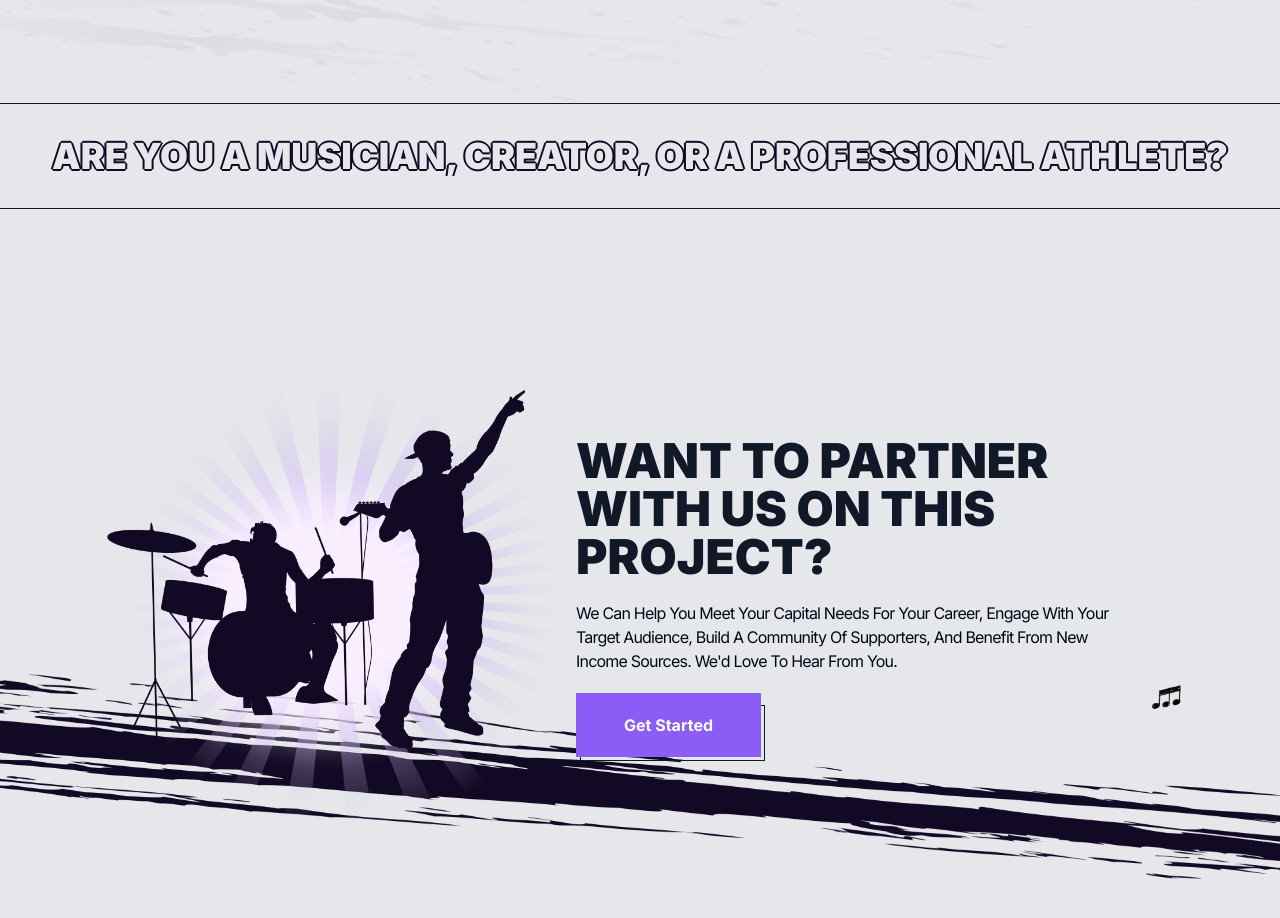
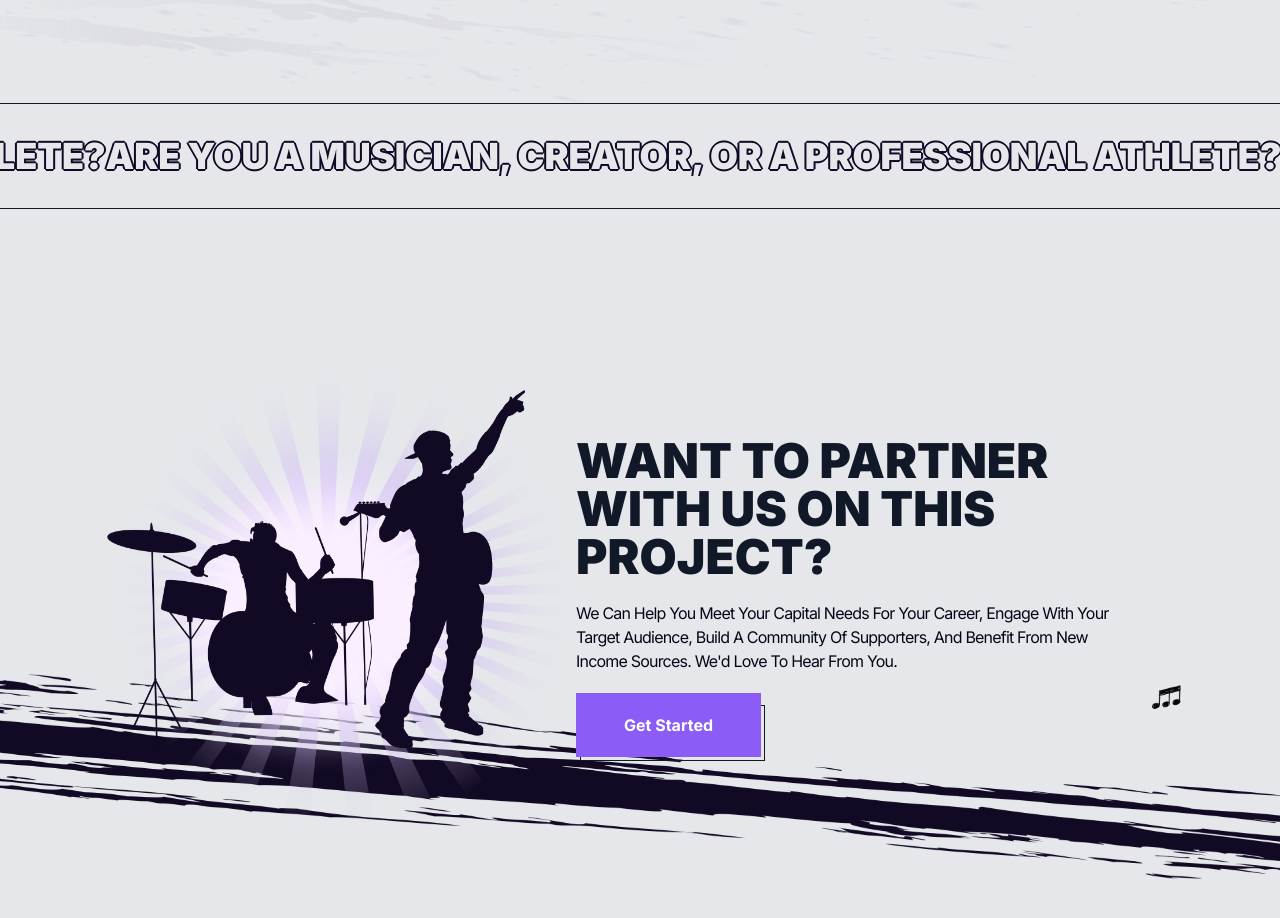
Before and after one commit to craftid/exceed-webdesign, a Next.js app: page / in a window 1280 px wide. Shown: the part 3620-4538 px from the top of the page. Built offline with nearby package versions, Linux system fonts and the light colour scheme.

Commit message:
chore: Update npm dependency to framer-motion 11.0.10

```diff
--- a/package.json
+++ b/package.json
@@ -19,6 +19,7 @@
     "class-variance-authority": "^0.7.0",
     "clsx": "^2.1.0",
     "embla-carousel-react": "^8.0.2",
+    "framer-motion": "11.0.10",
     "lucide-react": "^0.370.0",
     "next": "14.2.1",
     "next-themes": "^0.3.0",
--- a/src/app/(landing)/_components/partners-slider.tsx
+++ b/src/app/(landing)/_components/partners-slider.tsx
@@ -1,30 +1,11 @@
-import * as React from "react"
-
-import {
-  Carousel,
-  CarouselContent,
-  CarouselItem,
-  CarouselNext,
-  CarouselPrevious,
-} from "@/components/ui/carousel"
+import Marquee from "@/components/common/marquee"
 
 export function PartnerSlider() {
   return (
-    <Carousel
-      opts={{
-        align: "start",
-      }}
-      className="flex w-full "
-    >
-      <CarouselContent>
-        {Array.from({ length: 10 }).map((_, index) => (
-          <CarouselItem key={index} className="basis-full">
-            <h2 className="text-shadow-custom bg-transparent text-center text-lg font-black uppercase text-gray-200 md:text-xl lg:text-3xl xl:text-4xl 2xl:text-[58px]">
-              Are You a Musician, Creator, or a Professional Athlete?
-            </h2>
-          </CarouselItem>
-        ))}
-      </CarouselContent>
-    </Carousel>
+    <Marquee baseVelocity={1}>
+      <h2 className="text-shadow-custom bg-transparent text-center text-lg font-black uppercase text-gray-200 md:text-xl lg:text-3xl xl:text-4xl 2xl:text-[58px]">
+        Are You a Musician, Creator, or a Professional Athlete?
+      </h2>
+    </Marquee>
   )
 }
--- /dev/null
+++ b/src/components/common/marquee.tsx
@@ -0,0 +1,114 @@
+"use client"
+
+import React, { useEffect, useRef, useState } from "react"
+import { wrap } from "@motionone/utils"
+import {
+  motion,
+  useAnimationFrame,
+  useMotionValue,
+  useScroll,
+  useSpring,
+  useTransform,
+  useVelocity,
+} from "framer-motion"
+
+import { cn } from "@/lib/utils"
+
+interface ParallaxProps {
+  children: React.ReactNode
+  baseVelocity: number
+  props?: any
+  className?: string
+  wrapMin?: number
+  wrapMax?: number
+  repeatChildrenCount?: number
+}
+
+function Marquee({
+  children,
+  baseVelocity = 100,
+  props,
+  wrapMin = -20,
+  wrapMax = -45,
+  className,
+}: ParallaxProps) {
+  const baseX = useMotionValue(0)
+  const { scrollY } = useScroll()
+  const scrollVelocity = useVelocity(scrollY)
+  const smoothVelocity = useSpring(scrollVelocity, {
+    damping: 50,
+    stiffness: 400,
+  })
+  const velocityFactor = useTransform(smoothVelocity, [0, 1000], [0, 5], {
+    clamp: false,
+  })
+
+  const [isHovered, setIsHovered] = useState(false)
+
+  const containerRef = useRef<HTMLDivElement>(null)
+  const childRef = useRef<HTMLDivElement>(null)
+
+  const [repeatChildrenCount, setRepeatChildrenCount] = useState(1)
+
+  const calculatedChildren = Array.from({
+    length: repeatChildrenCount,
+  }).map((_, i) =>
+    React.cloneElement(children as React.ReactElement, { key: i })
+  )
+
+  /**
+   * This is a magic wrapping for the length of the text - you
+   * have to replace for wrapping that works for you or dynamically
+   * calculate
+   */
+  const x = useTransform(baseX, (v) => `${wrap(wrapMin, wrapMax, v)}%`)
+
+  const directionFactor = useRef<number>(1)
+  useAnimationFrame((t, delta) => {
+    if (isHovered) return
+    let moveBy = directionFactor.current * baseVelocity * (delta / 1000)
+
+    /**
+     * This is what changes the direction of the scroll once we
+     * switch scrolling directions.
+     */
+    if (velocityFactor.get() < 0) {
+      directionFactor.current = -1
+    } else if (velocityFactor.get() > 0) {
+      directionFactor.current = 1
+    }
+
+    moveBy += directionFactor.current * moveBy * velocityFactor.get()
+
+    baseX.set(baseX.get() + moveBy)
+  })
+
+  useEffect(() => {
+    const containerWidth = containerRef.current?.clientWidth || 0
+    const childWidth = childRef.current?.scrollWidth || 0
+    const repeatCount = Math.ceil(containerWidth / childWidth) + 2
+    setRepeatChildrenCount(repeatCount)
+  }, [])
+  return (
+    <div
+      className={cn(
+        "flex flex-nowrap overflow-hidden whitespace-nowrap",
+        className
+      )}
+      {...props}
+      ref={containerRef}
+      onMouseEnter={() => setIsHovered(true)}
+      onMouseLeave={() => setIsHovered(false)}
+    >
+      <motion.div
+        className="flex flex-nowrap whitespace-nowrap"
+        style={{ x }}
+        ref={childRef}
+      >
+        {calculatedChildren}
+      </motion.div>
+    </div>
+  )
+}
+
+export default Marquee
```
Also changed, not shown: 1 other file (tests, documents, lock files or other folders).
